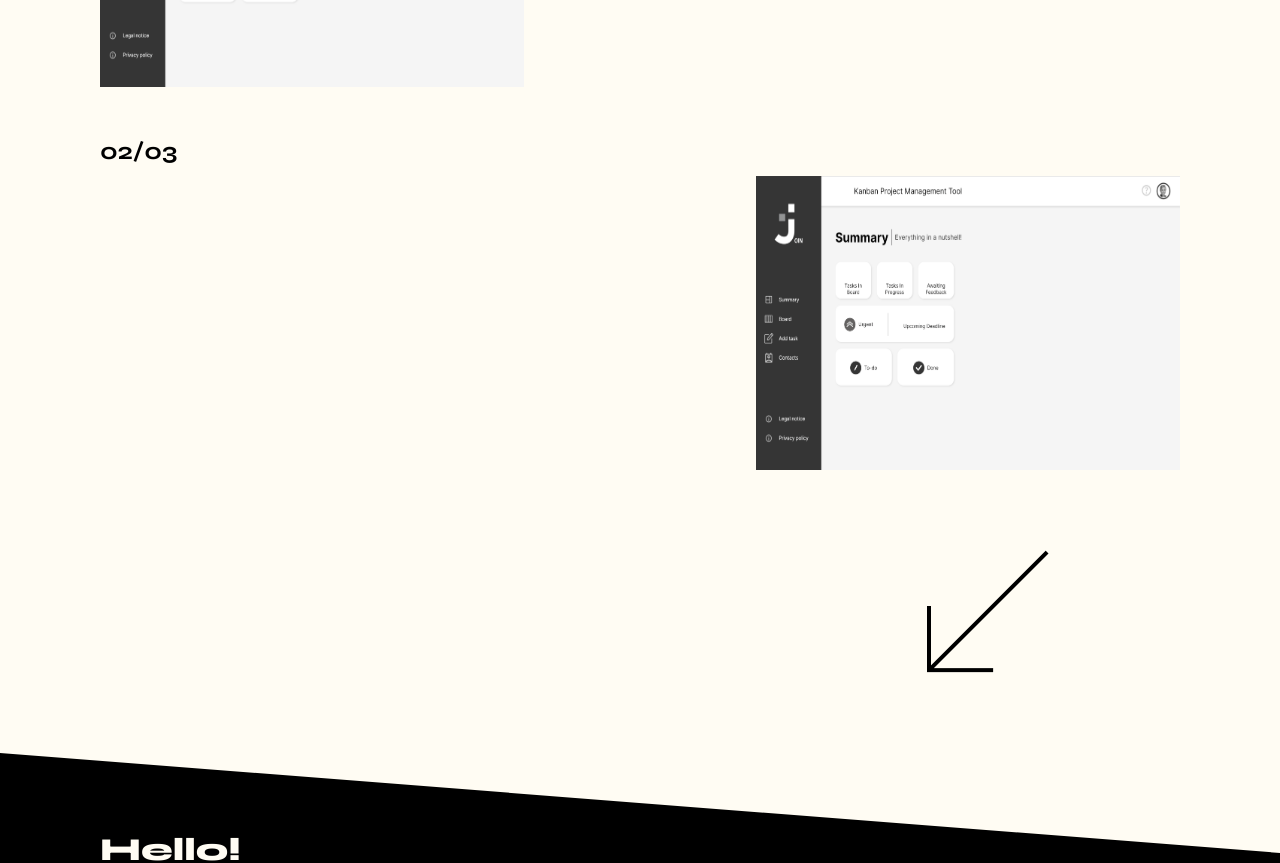
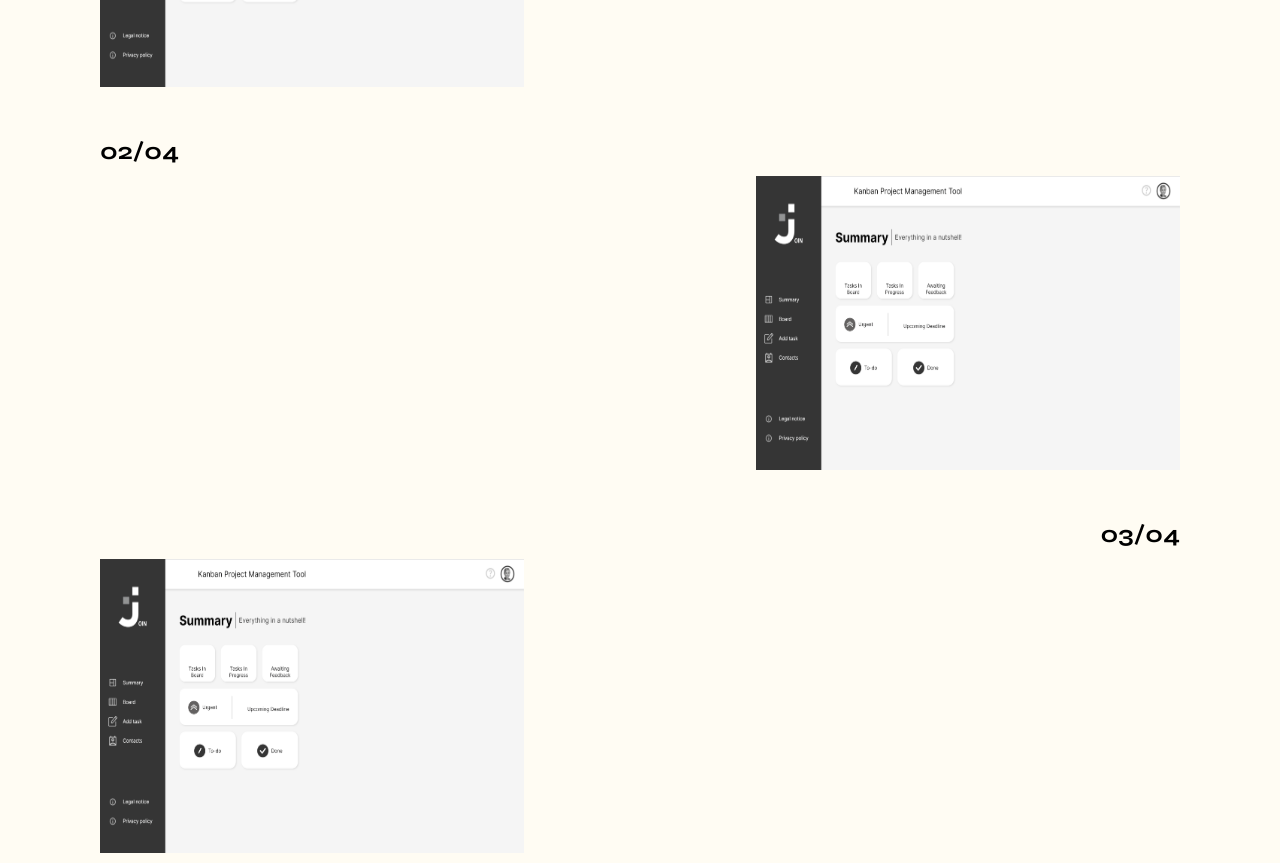
Before and after one commit to strandcode/portfolio, an Angular app: page / in a window 1280 px wide. Shown: the part 2800-3663 px from the top of the page. Built offline with nearby package versions, Linux system fonts and the light colour scheme.

Commit message:
Add portfolio counter

```diff
--- a/src/app/portfolio/portfolio.component.html
+++ b/src/app/portfolio/portfolio.component.html
@@ -4,8 +4,8 @@
     This page is a sample of my work - please feel free to try them out.
   </p>
 
-  <div class="portfolio-wrapper">
-    <div class="portfolio-number">project 01/03</div>
+  <div *ngFor="let portfolio of portfolioData; let i = index;" class="portfolio-wrapper">
+    <div class="portfolio-number"> 0{{ i + 1 }}/{{ generateLength() }} </div>
     <div class="portfolio-container">
 
       <div class="portfolio-image-wrapper">
@@ -14,44 +14,16 @@
       </div>
 
       <div class="portfolio-description">
-        <h3>Join</h3>
-        <h4>JavaScript | CSS | HTML</h4>
-        <p>Task manager inspired by the Kanban Sytem. Create and organize tasks using drag and drop functions, assign
-          users and categories.
-        </p>
+        <h3>{{ portfolioData[i].portfolioTitle }}</h3>
+        <h4>{{ portfolioData[i].portfolioSkills }}</h4>
+        <p>{{ portfolioData[i].portfolioDescription }}</p>
         <div class="link-wrapper">
-          <a href="#">GitHub</a>
-          <a href="#">Link</a>
+          <a href="{{ portfolioData[i].portfolioLink }}">Link</a>
+          <a href="{{ portfolioData[i].portfolioLinkGitHub }}">GitHub</a>
         </div>
       </div>
     </div>
   </div>
-
-  <div class="portfolio-wrapper">
-    <div class="portfolio-number">02/03</div>
-    <div class="portfolio-container">
-
-      <div class="portfolio-image-wrapper">
-        <img src="./assets/img/portfolio-image-dummy.png" alt="">
-        <div class="black-frame"></div>
-      </div>
-
-      <div class="portfolio-description">
-        <h3>Join</h3>
-        <h4>Angular | TypeScript | Firebase | HTML | CSS</h4>
-        <p>Task manager inspired by the Kanban Sytem. Create and organize tasks using drag and drop functions, assign
-          users and categories.
-        </p>
-        <div class="link-wrapper">
-          <a href="#">GitHub</a>
-          <a href="#">Link</a>
-        </div>
-      </div>
-    </div>
-  </div>
-
-
-
 
   <div class="arrow-left-wrapper">
     <img src="./assets/img/mobile-arrow-left.png
--- a/src/app/portfolio/portfolio.component.ts
+++ b/src/app/portfolio/portfolio.component.ts
@@ -7,4 +7,52 @@ import { Component } from '@angular/core';
 })
 export class PortfolioComponent {
 
+  portfolioData = [
+    {
+      portfolioTitle: "Join",
+      portfolioSkills: "JavaScript | CSS | HTML",
+      portfolioDescription: "Task manager inspired by the Kanban Sytem. Create and organize tasks using drag and drop functions, assign users and categories.",
+      portfolioLink: "#",
+      portfolioLinkGitHub: "#"
+    },
+    {
+      portfolioTitle: "El Pollo Loco",
+      portfolioSkills: "JavaScript | CSS | HTML",
+      portfolioDescription: "A simple jump-and-run game based on an object-oriented approach. Help Pepe to find coins an fight against the angry rooster.",
+      portfolioLink: "#",
+      portfolioLinkGitHub: "#"
+    },
+    {
+      portfolioTitle: "Simple CRM",
+      portfolioSkills: "Angular | Firebase",
+      portfolioDescription: "A very simple Customer Relationship Management system working with CRUD functionality.",
+      portfolioLink: "#",
+      portfolioLinkGitHub: "#"
+    },
+    {
+      portfolioTitle: "Pokédex",
+      portfolioSkills: "JavaScript | API | CSS | HTML",
+      portfolioDescription: "Based on the PokéAPI a simple library that provides and catalogues pokémon information.",
+      portfolioLink: "#",
+      portfolioLinkGitHub: "#"
+    },
+  ];
+
+
+
+
+  generateLength() {
+    let portfolioCount: any = '';
+
+    if (this.portfolioData.length < 10) {
+      portfolioCount = this.portfolioData.length;
+      portfolioCount = portfolioCount.toString().padStart(2, '0');
+    } else {
+      portfolioCount = portfolioCount.toString();
+    }
+    return portfolioCount;
+  }
+
+
+
 }
```
